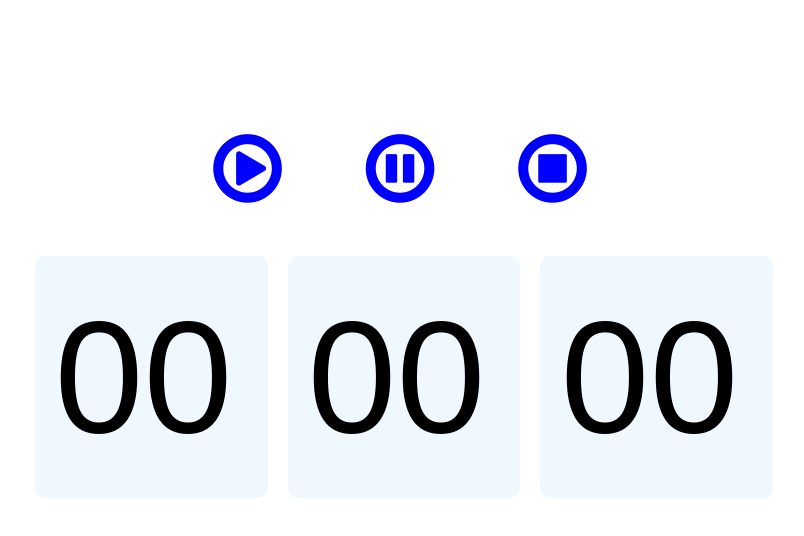
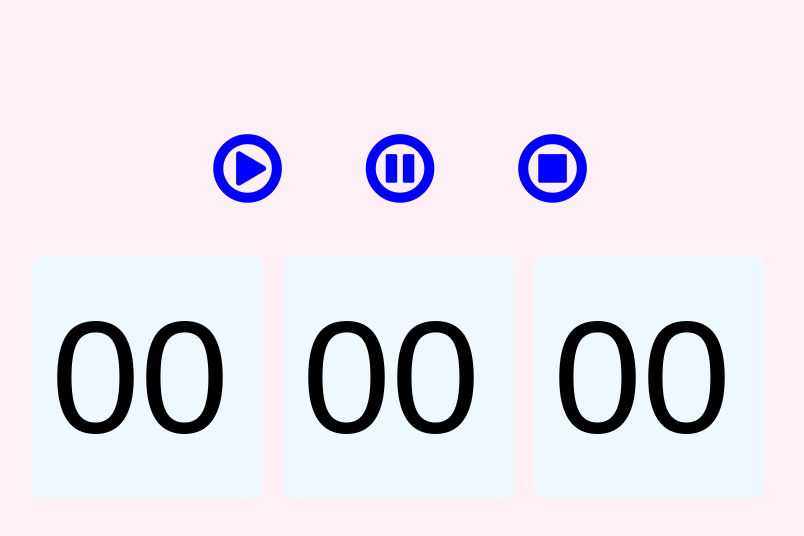
Before and after one commit to raajanubh/raajanubh.github.io, a plain HTML site: page timer.html in a window 1280 px wide. Shown: the whole page, without its empty margins (240-1044 px from the left). Drawn offline with nearby package versions, Linux system fonts and the light colour scheme.

Commit message:
Made changes is hour input

```diff
--- a/timer.html
+++ b/timer.html
@@ -8,6 +8,9 @@
 <meta name="viewport" content="width=device-width, initial-scale=1">
 </head>
 <style>
+body {
+	background:lavenderblush;
+}
 .time_display {
 	border-radius: 10px;
 	text-align:center;
@@ -52,11 +55,10 @@
 <i id="stp" class="fa fa-stop-circle-o control_btn"></i>
 </div>
 <div id="time_container">
-<input type="number" value="00" class="time_display" id="hr">
+<input type="number" value="00" class="time_display" id="hr" min="0" max="23">
 <input type="number" value="00" class="time_display" id="min" min="0" max="59">
 <input type="number" value="00" class="time_display" id="sec" min="0" max="59">
 </div>
-
 <script>
 /*var elements = "";
 for(let i= 0; i < 24; i++){
```
